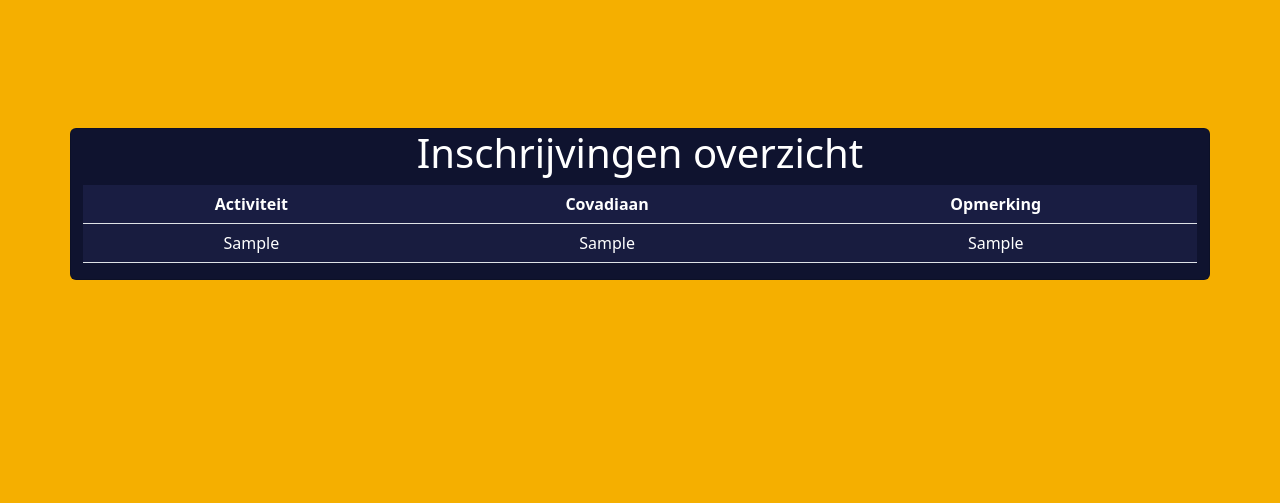
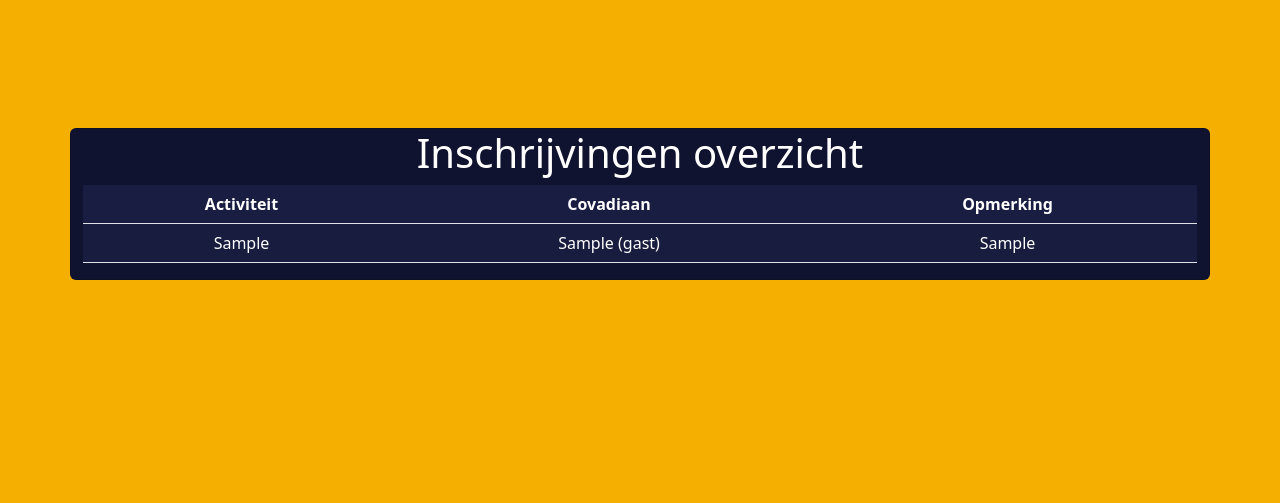
Before and after one commit to YannickWhorst/Actievadis, a PHP site: page /inschrijvingenOverzicht.php in a window 1280 px wide. Shown: the part 100-603 px from the top of the page. Run offline with PHP 8.4, Linux system fonts and the light colour scheme; tables that the repository leaves empty or names only in its code hold one stand-in row (values such as "Sample post"); a stand-in replaces the project's code that opens the database connection; some libraries are stand-ins or nearby versions.

Commit message:
fixed displaying guest names in inschrijvingen

```diff
--- a/App/inschrijvingenOverzicht.php
+++ b/App/inschrijvingenOverzicht.php
@@ -33,7 +33,7 @@
     <?php while($row = $stmt->fetch(PDO::FETCH_ASSOC)) { ?>
         <tr>
             <td><?= getNaam($row['activiteit_id'], "activiteit_naam", "activiteit") ?></td>
-            <td><?= getNaam($row['covadiaan_id'], "covadiaan_naam", "covadiaan") ?></td>
+            <td><?php if(isset($row['gast_naam'])) { echo $row['gast_naam'] . " (gast)"; } else { echo getNaam($row['covadiaan_id'], "covadiaan_naam", "covadiaan"); } ?></td>
             <td><?= $row['inschrijving_opmerking'] == ''
                     ? "<p><small><i>Geen opmerking</i></small></p>"
                     : $row['inschrijving_opmerking'] ?>
```
